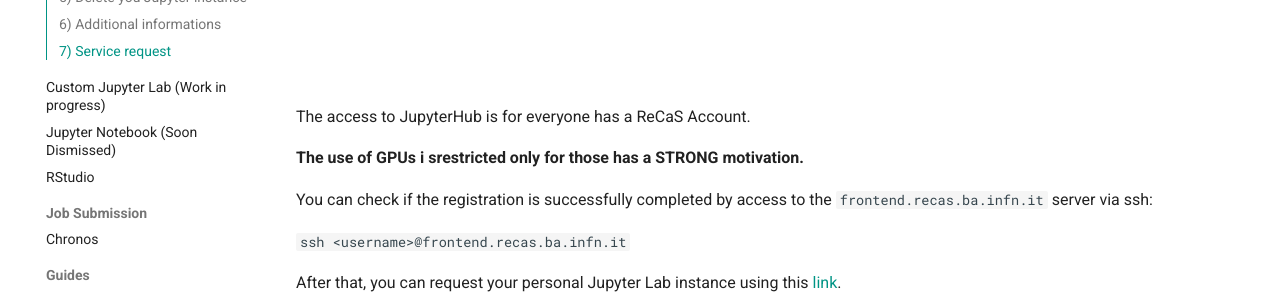
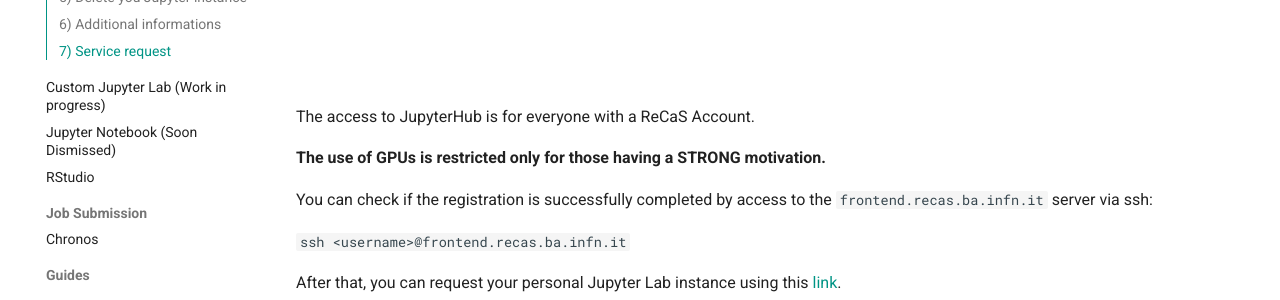
Before and after one commit to jvino/cluster-hpc-gpu-guides, an MkDocs documentation site: the page built from docs/interactive_services/jupyter-lab-for-recas-users.md, in a window 1280 px wide and 900 px high, scrolled down 5899 px. Shown: the part 515-815 px from the top of the window. Built offline with MkDocs 1.6.1 and Material for MkDocs 9.7.7, drawn with Linux system fonts in a browser that asks for light colours; comment, search, counter and statistics services are not loaded.

```diff
--- a/docs/interactive_services/jupyter-lab-for-recas-users.md
+++ b/docs/interactive_services/jupyter-lab-for-recas-users.md
@@ -140,9 +140,9 @@
 
 ![jupyterhub-request-gpu](images/jupyterhub-request-gpu.png)
 
-The access to JupyterHub is for everyone has a ReCaS Account.
+The access to JupyterHub is for everyone with a ReCaS Account.
 
-**The use of GPUs i srestricted only for those has a STRONG motivation.**
+**The use of GPUs is restricted only for those having a STRONG motivation.**
 
 You can check if the registration is successfully completed by access to the `frontend.recas.ba.infn.it` server via ssh:
 
```
